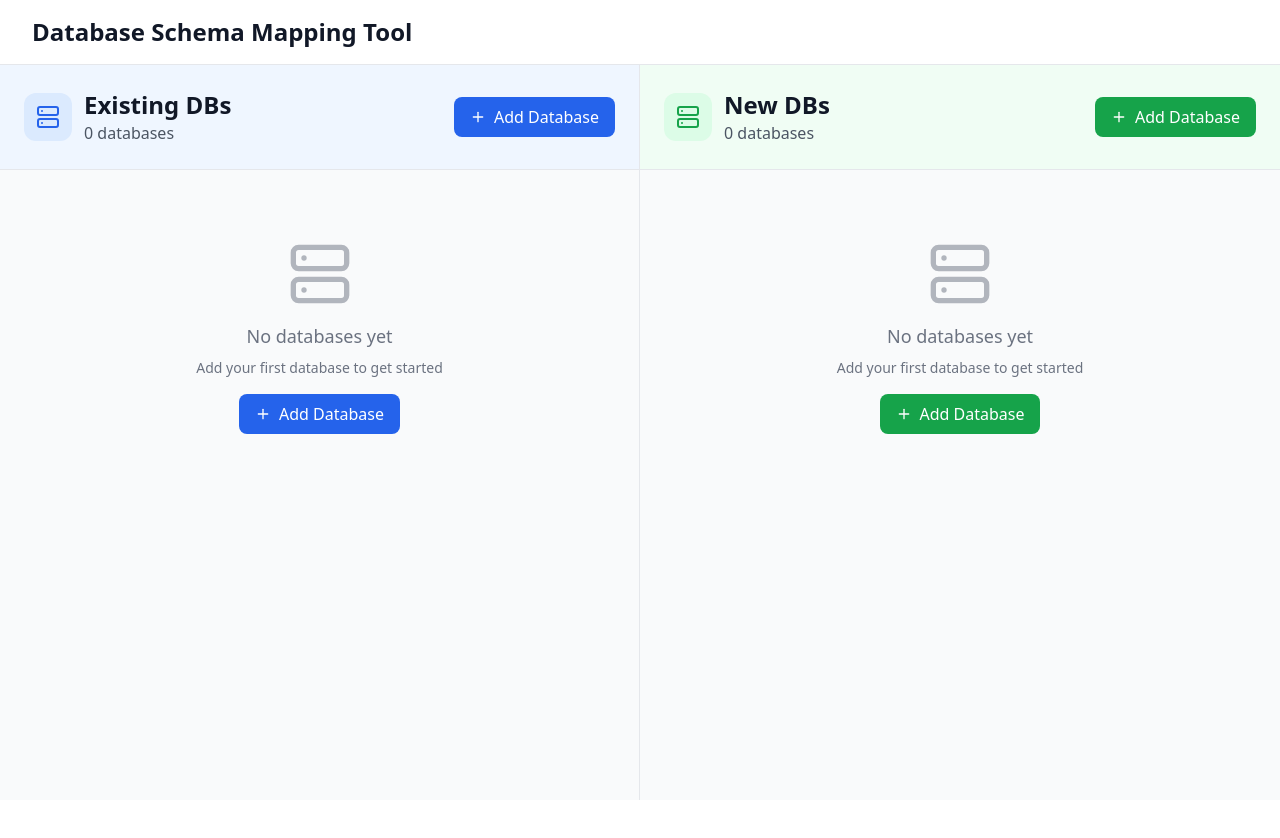
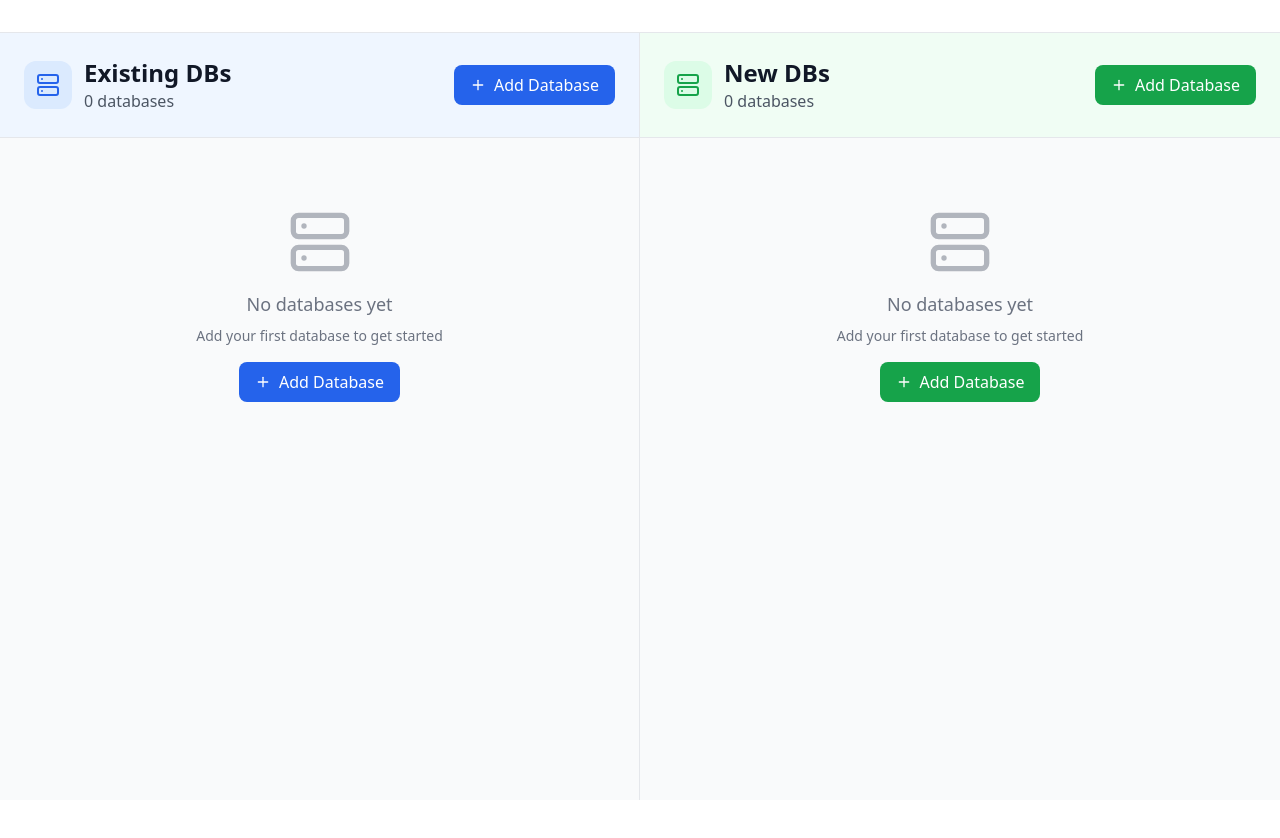
Before and after one commit to JROdeyemi/db_mapping, a React (Vite) app: page / in a window 1280 px wide. Shown: the top 838 px of the page. Built offline with nearby package versions, Linux system fonts and the light colour scheme.

Commit message:
Remove title from header

```diff
--- a/index.html
+++ b/index.html
@@ -4,7 +4,7 @@
     <meta charset="UTF-8" />
     <link rel="icon" type="image/svg+xml" href="/vite.svg" />
     <meta name="viewport" content="width=device-width, initial-scale=1.0" />
-    <title>Database Schema Mapping Tool</title>
+    <title>DB Mapping</title>
   </head>
   <body>
     <div id="root"></div>
--- a/src/components/Header.tsx
+++ b/src/components/Header.tsx
@@ -4,11 +4,7 @@ export const Header: React.FC = () => {
   return (
     <div className="bg-white border-b border-gray-200 px-8 py-4">
       <div className="flex items-center">
-        <div>
-          <h1 className="text-2xl font-bold text-gray-900">
-            Database Schema Mapping Tool
-          </h1>
-        </div>
+        {/* Header is now empty but maintains the border styling */}
       </div>
     </div>
   );
```
